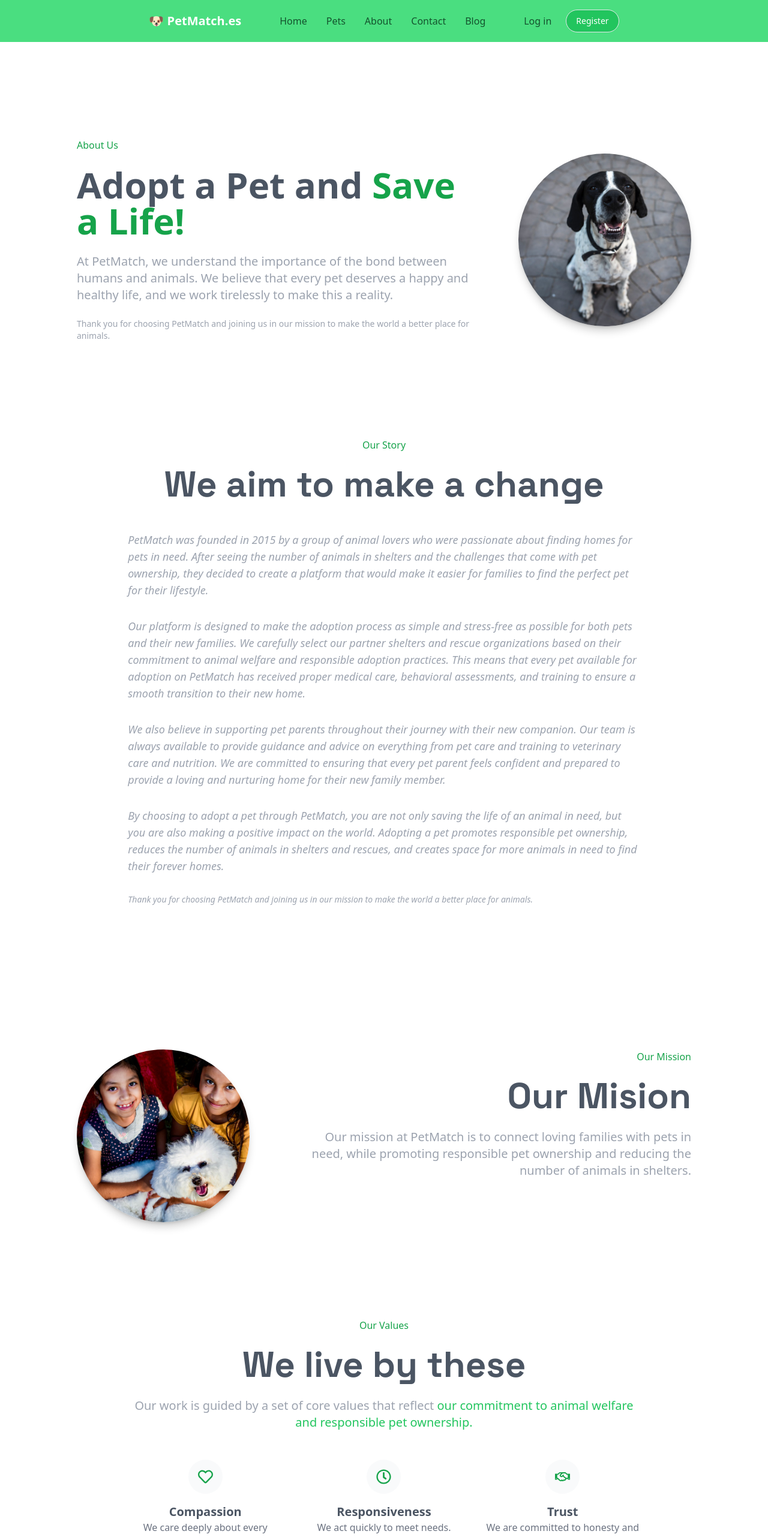
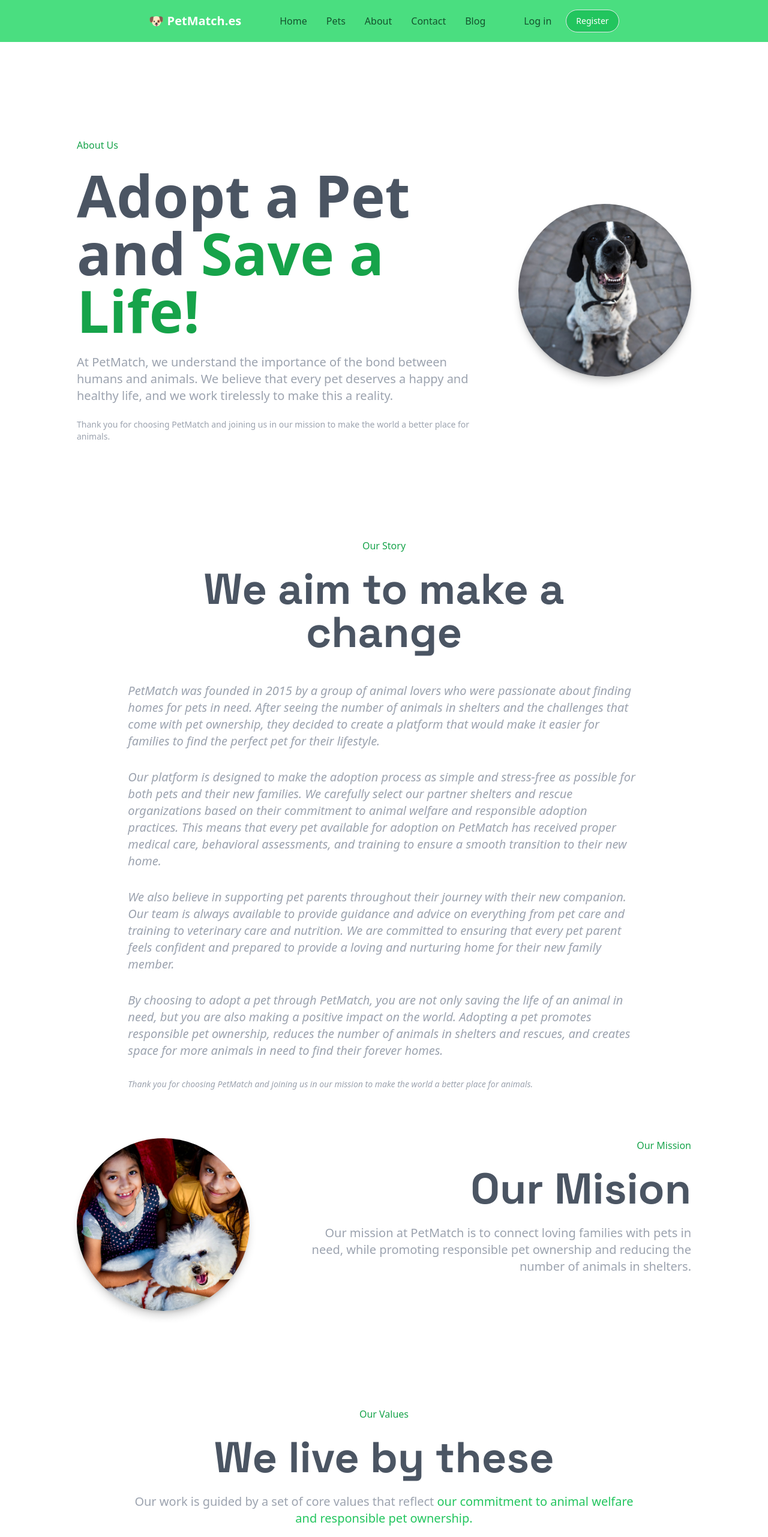
Before and after one commit to ilkogarcia/igp-btc-fsd-petmatch-frontend, a Next.js app: page /about in a window 1280 px wide. Shown: the top 2563 px of the page at 60% size. Built offline with nearby package versions, Linux system fonts and the light colour scheme; no server answers.

Commit message:
feat: adapted pages about us and contact us to sm, md and lg breakpoints, in order to make the app more responsive

```diff
--- a/src/app/about/page.jsx
+++ b/src/app/about/page.jsx
@@ -1,11 +1,7 @@
 import TeamPlayer from '@/components/team-player'
 import '../../styles/globals.css'
 import Image from 'next/image'
-import {
-  FaRegHeart,
-  FaRegClock,
-  FaRegHandshake,
-} from 'react-icons/fa'
+import { FaRegHeart, FaRegClock, FaRegHandshake } from 'react-icons/fa'
 
 export const metadata = {
   title: 'PetMatch. About us. Adopt a Pet and Save a Life',
@@ -14,7 +10,6 @@ export const metadata = {
 }
 
 function AboutPage() {
-
   // Static images used on the page
   const petImage1 = '/assets/pexelsdorte_179221_640x640.jpg'
   const petImage2 = '/assets/pexels_davidbrown_13993706_640x640.jpg'
@@ -75,30 +70,29 @@ function AboutPage() {
         facebookUrl: 'https://www.facebook.com/',
         linkedinUrl: 'https://www.linkedin.com/',
       },
-    }
+    },
   ]
-
 
   return (
     <div className='h-fit bg-white pb-40'>
       {/* main section  */}
-      <div className='mx-auto pb-20 pt-40 grid w-4/5 gap-20 lg:grid-cols-12'>
-        <div className='col-span-8 flex flex-col space-y-6'>
+      <div className='mx-auto flex w-4/5 flex-col gap-20 pb-20 pt-40 lg:grid lg:grid-cols-12'>
+        <div className='flex flex-col space-y-6 lg:col-span-8'>
           <span className='text-green-600'>About Us</span>
-          <h2 className='text-6xl font-extrabold text-gray-600'>
+          <h2 className='text-5xl font-extrabold text-gray-600 sm:text-6xl md:text-7xl lg:text-8xl'>
             Adopt a Pet and <span className='text-green-600'>Save a Life!</span>
           </h2>
-          <p className='text-xl text-gray-400'>
+          <p className='text-normal text-gray-400 md:text-lg lg:text-xl'>
             At PetMatch, we understand the importance of the bond between humans
             and animals. We believe that every pet deserves a happy and healthy
             life, and we work tirelessly to make this a reality.
           </p>
-          <p className='mt-10 text-sm text-gray-400'>
+          <p className='md:text-normal mt-10 text-sm text-gray-400'>
             Thank you for choosing PetMatch and joining us in our mission to
             make the world a better place for animals.
           </p>
         </div>
-        <div className='col-span-4 flex flex-col items-center justify-center'>
+        <div className='flex flex-col items-center justify-center lg:col-span-4'>
           <Image
             className='aspect-square overflow-clip rounded-full shadow-lg shadow-black/20 dark:shadow-black/40'
             alt='This pet is looking for a home'
@@ -112,15 +106,15 @@ function AboutPage() {
       </div>
 
       {/* our story */}
-      <div className='mx-auto py-20 w-4/6'>
+      <div className='mx-auto flex w-4/6 py-20'>
         <div className='flex flex-col text-center'>
           <div className='mb-12 space-y-6'>
             <span className='text-green-600'>Our Story</span>
-            <h1 className='text-6xl font-extrabold text-gray-600'>
+            <h1 className='text-4xl font-extrabold text-gray-600 sm:text-5xl md:text-6xl lg:text-7xl'>
               We aim to make a change
             </h1>
           </div>
-          <div className='flex flex-col space-y-8 text-ellipsis text-left text-lg italic text-gray-400 antialiased'>
+          <div className='flex flex-col space-y-8 text-ellipsis text-left text-normal md:text-lg lg:text-xl italic text-gray-400 antialiased'>
             <p>
               PetMatch was founded in 2015 by a group of animal lovers who were
               passionate about finding homes for pets in need. After seeing the
@@ -164,8 +158,8 @@ function AboutPage() {
       </div>
 
       {/* our mission  */}
-      <div className='mx-auto pb-20 pt-40 grid w-4/5 gap-20 lg:grid-cols-12'>
-        <div className='col-span-4 flex flex-col items-center justify-center'>
+      <div className='mx-auto flex flex-col w-4/5 gap-20 pb-20 lg:grid lg:grid-cols-12'>
+        <div className='flex flex-col items-center justify-center lg:col-span-4'>
           <Image
             className='aspect-square overflow-clip rounded-full shadow-lg shadow-black/20 dark:shadow-black/40'
             alt='This pet is looking for a home'
@@ -176,10 +170,10 @@ function AboutPage() {
             height={400}
           />
         </div>
-        <div className='col-span-8 flex flex-col space-y-6 text-right'>
+        <div className='flex flex-col space-y-6 text-center lg:text-right lg:col-span-8'>
           <span className='text-green-600'>Our Mission</span>
-          <h1 className='text-6xl font-extrabold text-gray-600'>Our Mision</h1>
-          <p className='text-xl text-gray-400'>
+          <h1 className='text-4xl font-extrabold text-gray-600 sm:text-5xl md:text-6xl lg:text-7xl'>Our Mision</h1>
+          <p className='text-normal md:text-lg lg:text-xl text-gray-400'>
             Our mission at PetMatch is to connect loving families with pets in
             need, while promoting responsible pet ownership and reducing the
             number of animals in shelters.
@@ -188,14 +182,14 @@ function AboutPage() {
       </div>
 
       {/* our values */}
-      <div className='mx-auto py-20 w-4/6'>
+      <div className='mx-auto flex w-4/6 py-20'>
         <div className='flex flex-col text-center'>
           <div className='mb-12 space-y-6'>
             <span className='text-green-600'>Our Values</span>
-            <h1 className='text-6xl font-extrabold text-gray-600'>
+            <h1 className='text-4xl font-extrabold text-gray-600 sm:text-5xl md:text-6xl lg:text-7xl'>
               We live by these
             </h1>
-            <p className='text-xl text-gray-400'>
+            <p className='text-normal md:text-lg lg:text-xl text-gray-400'>
               Our work is guided by a set of core values that reflect{' '}
               <span className='text-green-500'>
                 our commitment to animal welfare and responsible pet ownership.
@@ -237,14 +231,14 @@ function AboutPage() {
       </div>
 
       {/* our team */}
-      <div className='mx-auto pt-20 w-4/6'>
+      <div className='mx-auto flex w-4/6 pt-20'>
         <div className='flex flex-col text-center'>
           <div className='mb-12 space-y-6'>
             <span className='text-green-600'>Our Team</span>
-            <h1 className='text-6xl font-extrabold text-gray-600'>
+            <h1 className='text-4xl font-extrabold text-gray-600 sm:text-5xl md:text-6xl lg:text-7xl'>
               Meet these fine folks
             </h1>
-            <p className='text-xl text-gray-400'>
+            <p className='text-normal md:text-lg lg:text-xl text-gray-400'>
               We have a dedicated team of animal welfare experts, software
               engineers, and customer support specialists who are passionate
               about helping pets and families find their perfect matc
--- a/src/app/contact/page.jsx
+++ b/src/app/contact/page.jsx
@@ -12,10 +12,10 @@ function ContactPage() {
   return (
     <div className='h-fit bg-white pb-40'>
       {/* first section with a contact form */}
-      <div className='mx-auto pb-40 pt-40 grid w-4/5 gap-20 lg:grid-cols-12'>
-        <div className='col-span-5 flex flex-col space-y-6'>
+      <div className='mx-auto flex flex-col pb-40 pt-40 lg:grid w-4/5 gap-20 lg:grid-cols-12'>
+        <div className='lg:col-span-5 flex flex-col space-y-6'>
           <span className='text-green-600'>Contact Us</span>
-          <h2 className='text-6xl font-extrabold text-gray-600'>
+          <h2 className='text-5xl font-extrabold text-gray-600 sm:text-6xl md:text-7xl lg:text-8xl'>
             We would love to{' '}
             <span className='text-green-600'>hear from you!</span>
           </h2>
@@ -23,7 +23,7 @@ function ContactPage() {
             If you have any questions, comments, or suggestions, please don't hesitate to contact us using the form below.
           </p>
         </div>
-        <div className='col-span-7 flex flex-col pt-2 items-center justify-items-center'>
+        <div className='lg:col-span-7 flex flex-col lg:pt-2 items-center justify-items-center'>
           <ContactUs />
         </div>
       </div>
@@ -45,10 +45,10 @@ function ContactPage() {
       <div className='mx-auto pt-40 w-4/5'>
         <div className='flex flex-col text-center space-y-6'>
           <span className='text-green-600'>Locations</span>
-          <h1 className='text-6xl font-extrabold text-gray-600'>
+          <h1 className='text-4xl font-extrabold text-gray-600 sm:text-5xl md:text-6xl lg:text-7xl'>
             Our Offices
           </h1>
-          <p className='text-xl text-gray-400'>
+          <p className='text-normal text-gray-400 md:text-lg lg:text-xl'>
            Find us in cities all across Europe!
            <span className='baseline inline-block'>Visit us at one of our many locations and find your perfect match today.</span>
           </p>
--- a/src/app/page.jsx
+++ b/src/app/page.jsx
@@ -68,15 +68,15 @@ export default function HomePage() {
               Learn More About Us!
             </Link>
           </div>
-          <div className='flex flex-col col-span-4 lg:col-span-4 items-center'>
+          <div className='flex flex-col h-full col-span-4 lg:col-span-4 items-center justify-start lg:mt-20'>
             <Image
               className='hidden lg:block overflow-clip rounded-md shadow-md shadow-black/10 dark:shadow-black/20'
               alt='This pet is looking for a home'
               src={petImage}
               quality={85}
               priority
-              width={400}
-              height={400}
+              width={640}
+              height={480}
             />
           </div>
         </div>
```
